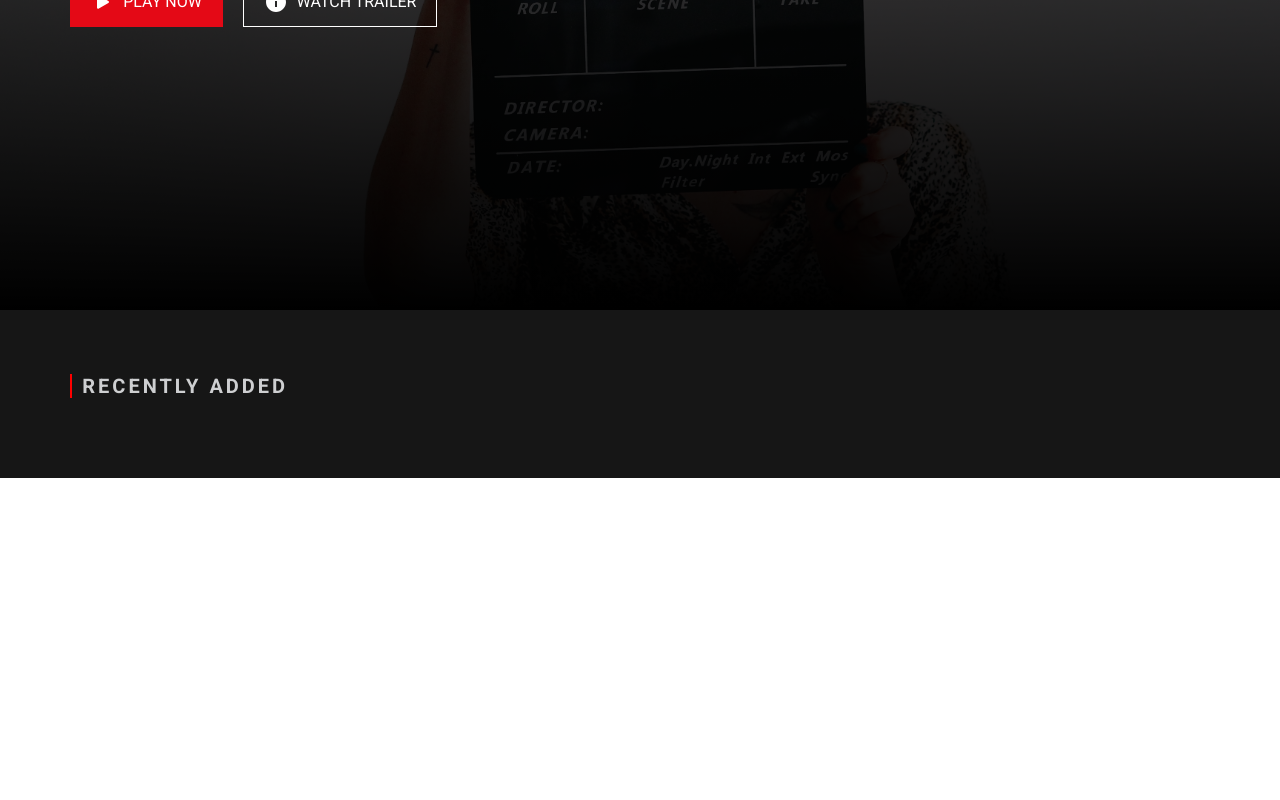
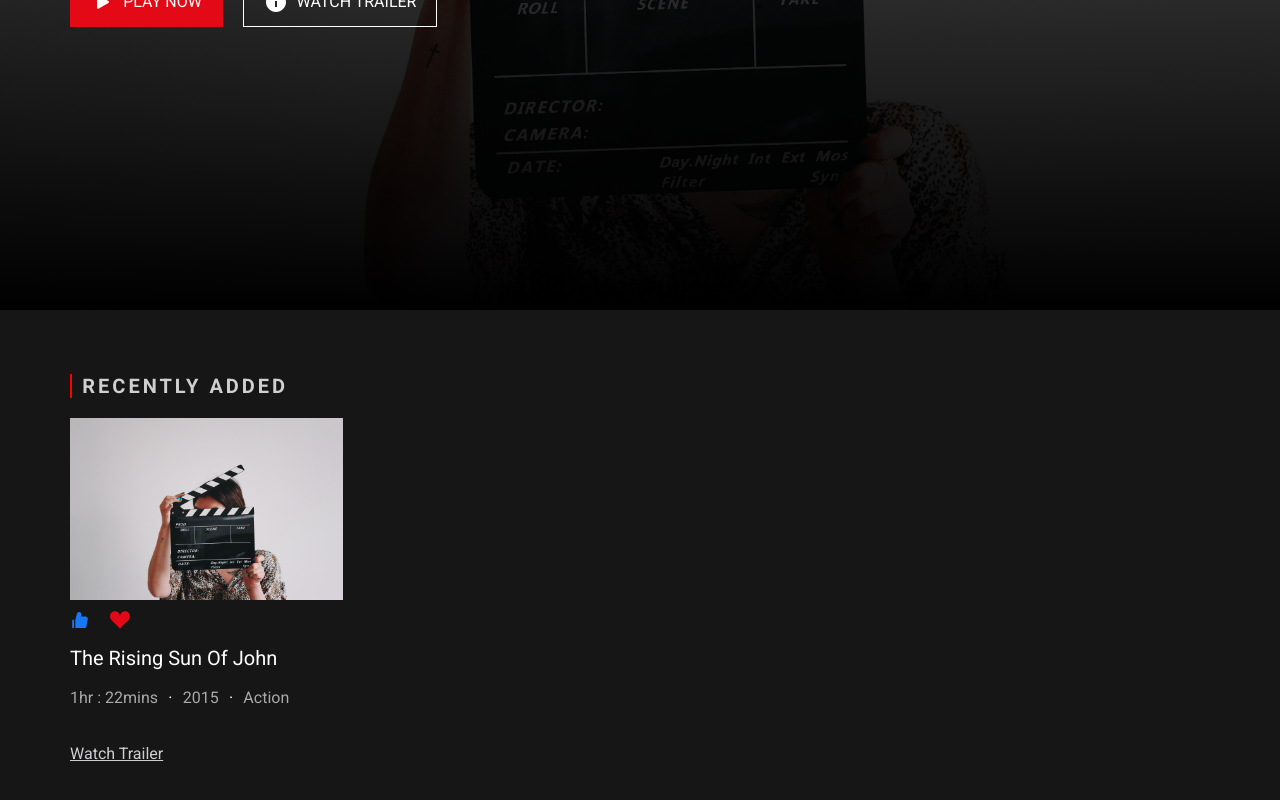
Before and after one commit to jklagrosa/Streaming-Service-Web-Application, a Next.js app: page / in a window 1280 px wide. Shown: the part 580-1380 px from the top of the page. Before the commit the page ends 1058 px from the top, so only its background shows below. Built offline with nearby package versions, Linux system fonts and the light colour scheme.

Commit message:
Added movieCard, icons, titles, buttons

```diff
--- a/component/Hero.tsx
+++ b/component/Hero.tsx
@@ -28,7 +28,7 @@ const Hero = () => {
         <HeroTitle>The Rising Sun Of John</HeroTitle>
         {/*  */}
         <AbbrTagStyled title="Duration of the movie">
-          <HeroSpan>1hr:22mins</HeroSpan>
+          <HeroSpan>1hr : 22mins</HeroSpan>
         </AbbrTagStyled>
         {/*  */}
         <HeronDivider>&#183;</HeronDivider>
--- a/component/films/Recently.tsx
+++ b/component/films/Recently.tsx
@@ -3,8 +3,21 @@ import {
   ContainerStyled,
   ParagraphStyled,
   HeaderTagStyled,
+  MovieCardStyled,
+  MovieImage,
+  MovieTitle,
+  MovieDetail,
+  MovieDivider,
+  MovieActionStyled,
+  MovieWatchTrailer,
 } from "../../styles/films";
+import { AbbrTagStyled } from "../../styles/utils";
+
+import { AiFillLike } from "react-icons/ai";
+import { BsFillSuitHeartFill } from "react-icons/bs";
+
 import { Container, Row, Col } from "react-bootstrap";
+import styles from "../../styles/Movie.module.scss";
 
 const Recently = () => {
   return (
@@ -14,7 +27,50 @@ const Recently = () => {
           <HeaderTagStyled>Recently Added</HeaderTagStyled>
 
           <Row className="gx-3 gy-4">
-            <Col></Col>
+            <Col xs={12} md={6} lg={3}>
+              <MovieCardStyled>
+                <MovieImage src="/img/test.jpg" alt="test" />
+                {/*  */}
+                <MovieActionStyled>
+                  <AbbrTagStyled title="Like">
+                    <AiFillLike
+                      className={styles._movie_component_icons_}
+                      id={styles._movie_component_icons_id_Like_}
+                    />
+                  </AbbrTagStyled>
+                  <MovieDivider />
+                  <AbbrTagStyled title="Add to favourites">
+                    <BsFillSuitHeartFill
+                      className={styles._movie_component_icons_}
+                      id={styles._movie_component_icons_id_Favs_}
+                    />
+                  </AbbrTagStyled>
+                </MovieActionStyled>
+                {/*  */}
+                <AbbrTagStyled title="Watch now">
+                  <MovieTitle>the rising sun of john</MovieTitle>
+                </AbbrTagStyled>
+                <br />
+                {/*  */}
+                <MovieDetail>1hr : 22mins</MovieDetail>
+                <MovieDivider>&#183;</MovieDivider>
+                <MovieDetail>2015</MovieDetail>
+                <MovieDivider>&#183;</MovieDivider>
+                <MovieDetail>Action</MovieDetail>
+
+                {/*  */}
+                <AbbrTagStyled title="Watch the trailer of The rising sun of john">
+                  <MovieWatchTrailer>Watch Trailer</MovieWatchTrailer>
+                </AbbrTagStyled>
+                          </MovieCardStyled>
+
+
+                          {/* ######################################### */}
+
+                          <div></div>
+
+            </Col>
+            {/*  */}
           </Row>
         </Container>
       </ContainerStyled>
--- /dev/null
+++ b/styles/Movie.module.scss
@@ -0,0 +1,27 @@
+@import "../styles/utils.module.scss";
+
+
+._movie_component_icons_{
+    cursor: pointer;
+    font-size: 1.25rem;
+
+
+}
+
+
+#_movie_component_icons_id_Like_{
+    color: $FB_BLUE;
+        transition: all 0.2s ease-in-out;
+        &:hover {
+                color: $FB_BLUE_HOVER;
+            }
+}
+
+#_movie_component_icons_id_Favs_ {
+    color: $RED;
+    transition: all 0.2s ease-in-out;
+
+    &:hover{
+        color: $H_RED;
+    }
+}
--- a/styles/films.ts
+++ b/styles/films.ts
@@ -7,6 +7,8 @@ let colorStyle = {
   H_RED: "#B60711",
   GRAY: "#cecfd1",
   DARK_GRAY: "darkgray",
+  FB_BLUE: "#1877f2",
+  FB_BLUE_HOVER: "#0a54b3",
 };
 
 export const ContainerStyled = styled.div`
@@ -27,7 +29,7 @@ export const HeaderTagStyled = styled.h2`
   letter-spacing: 3px;
   border-left: 2px solid red;
   padding-left: 0.64rem;
-  margin-bottom: 1rem;
+  margin-bottom: 1.25rem;
   color: ${colorStyle.GRAY};
 
   /* ##################################################################### */
@@ -87,3 +89,64 @@ export const ParagraphStyled = styled.p`
     font-size: 0.9rem;
   }
 `;
+
+export const MovieCardStyled = styled.div`
+  margin: 0 auto;
+  width: 100%;
+  min-height: 400px;
+  /* background: green; */
+`;
+
+export const MovieImage = styled.img`
+  width: 100%;
+  display: block;
+  margin-bottom: 0.64rem;
+`;
+
+export const MovieActionStyled = styled.div`
+  margin-bottom: 1rem;
+  display: flex;
+  align-items: center;
+  /* background: red; */
+`;
+
+export const MovieTitle = styled.h3`
+  margin: 0;
+  cursor: pointer;
+  display: inline-block;
+  font-size: 1.25rem;
+  transition: all 0.2s ease-in-out;
+  text-transform: capitalize;
+  margin-bottom: 1rem;
+
+  &:hover {
+    color: ${colorStyle.RED};
+  }
+`;
+
+export const MovieDetail = styled.span`
+  font-size: 1rem;
+  color: ${colorStyle.DARK_GRAY};
+`;
+
+export const MovieDivider = styled.span`
+  margin: 0 0.64rem;
+
+  /* @media only screen and (max-width: 425px) {
+    display: none;
+  } */
+`;
+
+export const MovieWatchTrailer = styled.a`
+  all: unset;
+  cursor: pointer;
+  margin-top: 2rem;
+  text-decoration: underline;
+  display: inline-block;
+  color: ${colorStyle.GRAY};
+  transition: all 0.2s ease-in-out;
+
+  &:hover {
+    color: ${colorStyle.DARK_GRAY};
+  }
+`;
--- a/styles/utils.module.scss
+++ b/styles/utils.module.scss
@@ -4,3 +4,7 @@ $RED: #e40916;
 $H_RED: #B60711;
 $GRAY: #cecfd1;
 $DARK_GRAY: darkgray;
+
+
+$FB_BLUE: #1877f2;
+$FB_BLUE_HOVER: #0a54b3;
```
